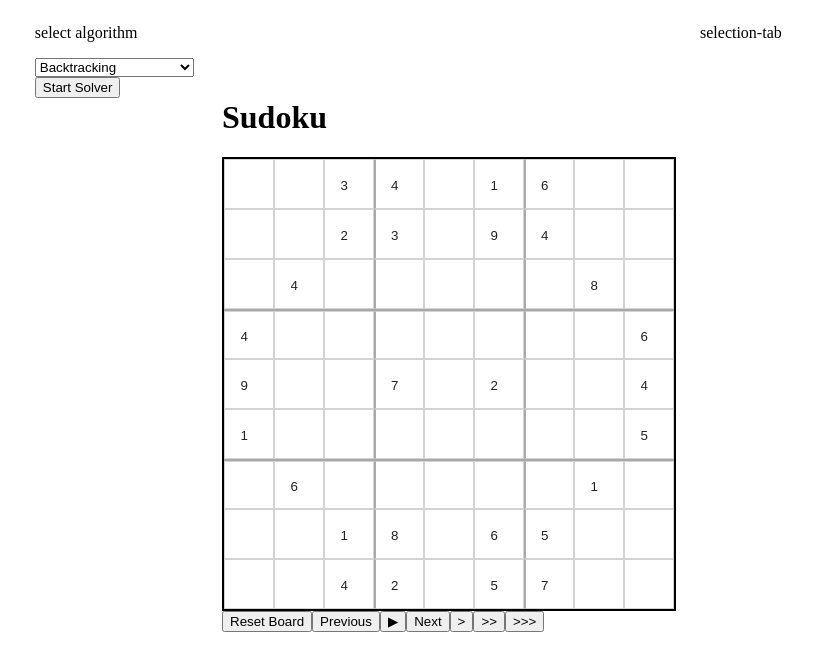
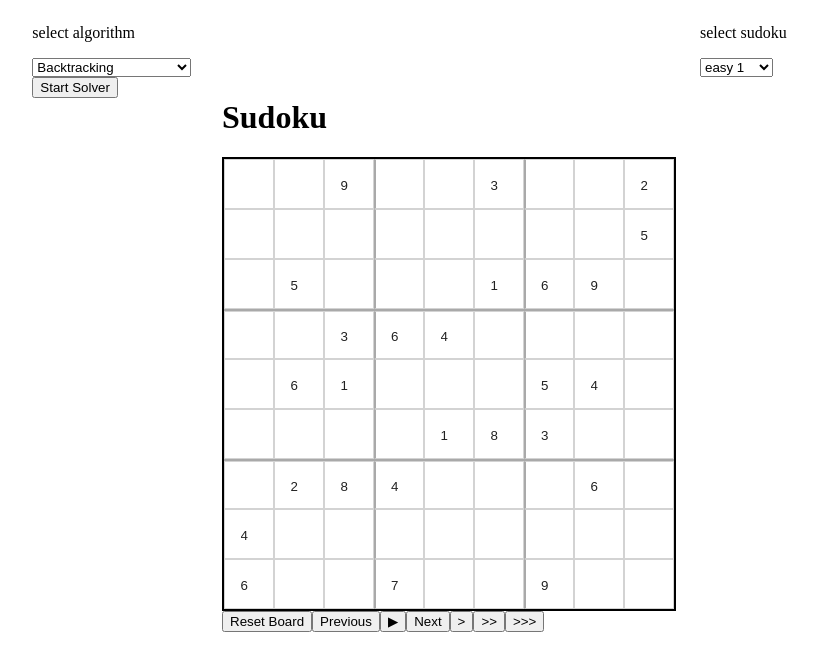
Before and after one commit to universalmensch/Projektarbeit, a Vue app: page / in a window 1280 px wide. Shown: the top 670 px of the page, without its empty margins (191-1008 px from the left). Built offline with nearby package versions, Linux system fonts and the light colour scheme.

Commit message:
feat: added a sudoku selection.

```diff
--- a/src/components/Sudoku.vue
+++ b/src/components/Sudoku.vue
@@ -5,7 +5,7 @@ import SudokuSelectionTab from "./SudokuSelectionTab.vue";
 import type {NumericSudoku, Sudoku} from "../types/Sudoku.ts";
 import type {Cell} from "../types/Cell.ts";
 import {ref} from "vue";
-import {getRandomSudoku} from "./SudokuManager.ts";
+import {getSudokus} from "./SudokuManager.ts";
 import {type SolverEvent, SolverEventTypes} from "../types/SolverEvent.ts";
 
 
@@ -25,11 +25,16 @@ const initSudoku = (newSudoku: NumericSudoku): Sudoku => {
   }
 }
 
-let selectedSudoku: NumericSudoku = getRandomSudoku();
+let selectedSudoku: NumericSudoku = getSudokus()[0];
 let sudoku = ref<Sudoku>(initSudoku(selectedSudoku));
 
 const resetSudoku = () => {
-  sudoku.value = initSudoku(selectedSudoku);
+  setSudoku(selectedSudoku);
+}
+
+const setSudoku = (newSudoku: NumericSudoku) => {
+  selectedSudoku = newSudoku;
+  sudoku.value = initSudoku(newSudoku);
   currentIndex = 0;
   currentEvents = [];
   isPlaying.value = false;
@@ -235,7 +240,7 @@ function handleSolverEvent(solverEvent: SolverEvent) {
       </div>
     </v-col>
     <v-col>
-      <SudokuSelectionTab></SudokuSelectionTab>
+      <SudokuSelectionTab @sudokuSelected="setSudoku($event)"/>
     </v-col>
   </v-row>
 </template>
--- a/src/components/SudokuManager.ts
+++ b/src/components/SudokuManager.ts
@@ -20,3 +20,7 @@ export function getRandomSudoku() {
     const index = Math.floor(Math.random() * (allSudokus.length));
     return allSudokus[index];
 }
+
+export function getSudokus() {
+    return [...sudokus, ...newSudokus]
+}
--- a/src/components/SudokuSelectionTab.vue
+++ b/src/components/SudokuSelectionTab.vue
@@ -1,9 +1,30 @@
-<script setup lang="ts">
-// TODO möglichkeit sudokus auszuwählen einfügen
+<script lang="ts" setup>
+import type {NumericSudoku} from "../types/Sudoku.ts";
+import {getSudokus} from "./SudokuManager.ts";
+
+const emit = defineEmits<{
+  (event: 'sudokuSelected', value: NumericSudoku): void
+}>()
+
+const selectSudoku = (sudoku: NumericSudoku) => {
+  emit('sudokuSelected', sudoku);
+}
+
+let selectedSudoku: NumericSudoku = getSudokus()[0];
+selectSudoku(selectedSudoku);
 </script>
 
 <template>
-  <p>selection-tab</p>
+  <p>select sudoku</p>
+  <select v-model="selectedSudoku" @change="selectSudoku(selectedSudoku)">
+    <option
+        v-for="sudoku in getSudokus()"
+        :key="sudoku.name"
+        :value="sudoku"
+    >
+      {{ sudoku.name }}
+    </option>
+  </select>
 </template>
 
 <style scoped>
```
